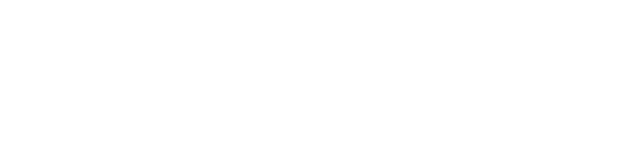
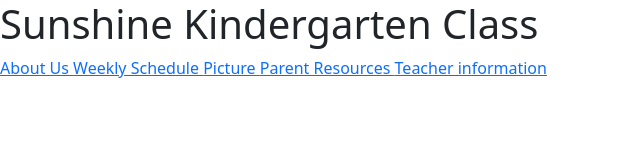
Before and after one commit to 202102792/itcs333-a1, a plain HTML site: page index.html in a window 1280 px wide. Shown: the whole page, without its empty margins (0-640 px from the left). Drawn offline with nearby package versions, Linux system fonts and the light colour scheme.

Commit message:
Header and Navigation Bar

```diff
--- a/index.html
+++ b/index.html
@@ -12,3 +12,20 @@
     <link rel="stylesheet" href="styles.css">
 
 </head>
+
+
+<body>
+
+    <!-- Header and Navigation Bar  -->
+    <header>
+        <div class="HeaderPart"></div>
+        <h1>Sunshine Kindergarten Class</h1>
+        <nav>
+            <a href="#about"> About Us  </a>
+            <a href="#schedule"> Weekly Schedule  </a>
+            <a href="#gallery"> Picture  </a>
+            <a href="#resources"> Parent Resources  </a>
+            <a href="#teacher"> Teacher information  </a>
+        </nav>
+    </header>
+    <!-- End of Header and Navigation Bar -->
```
